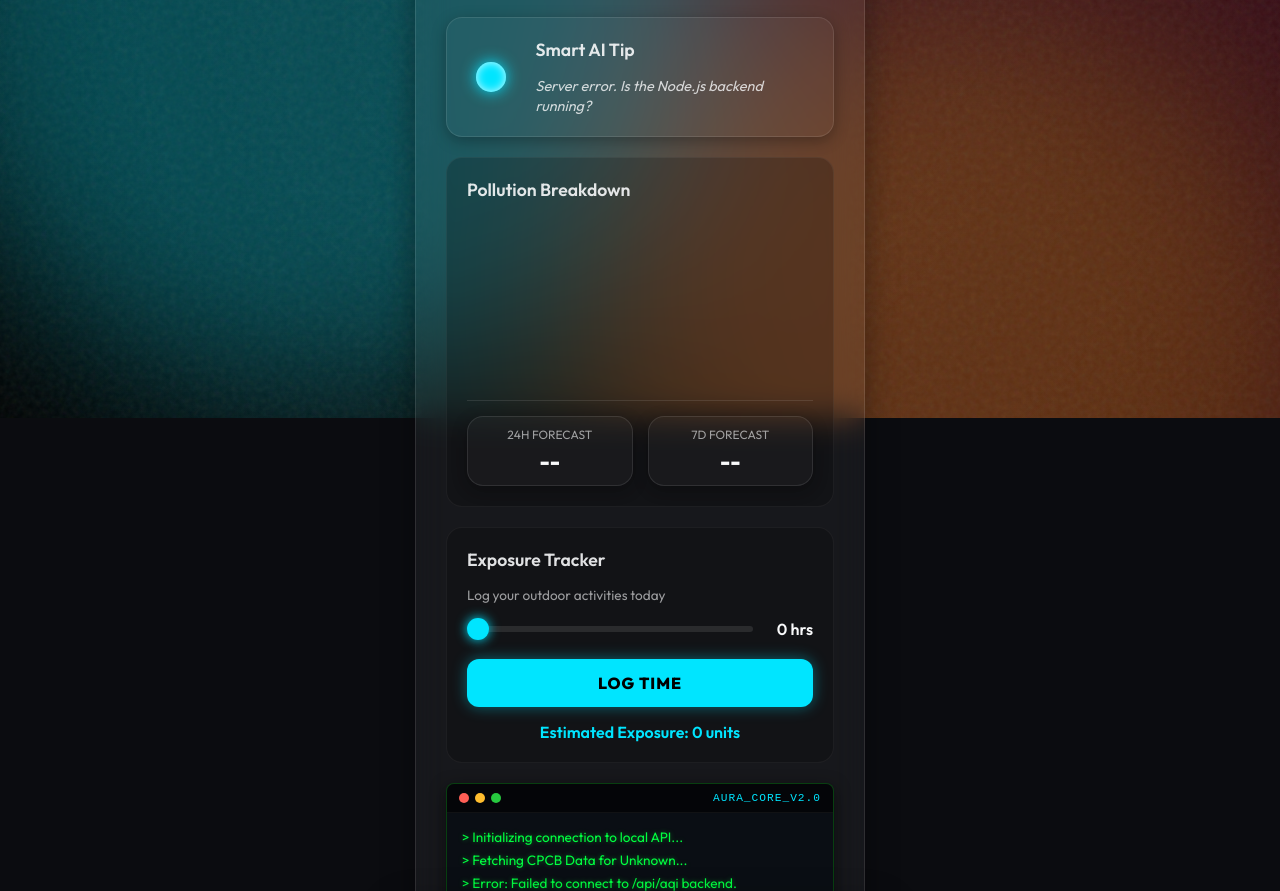
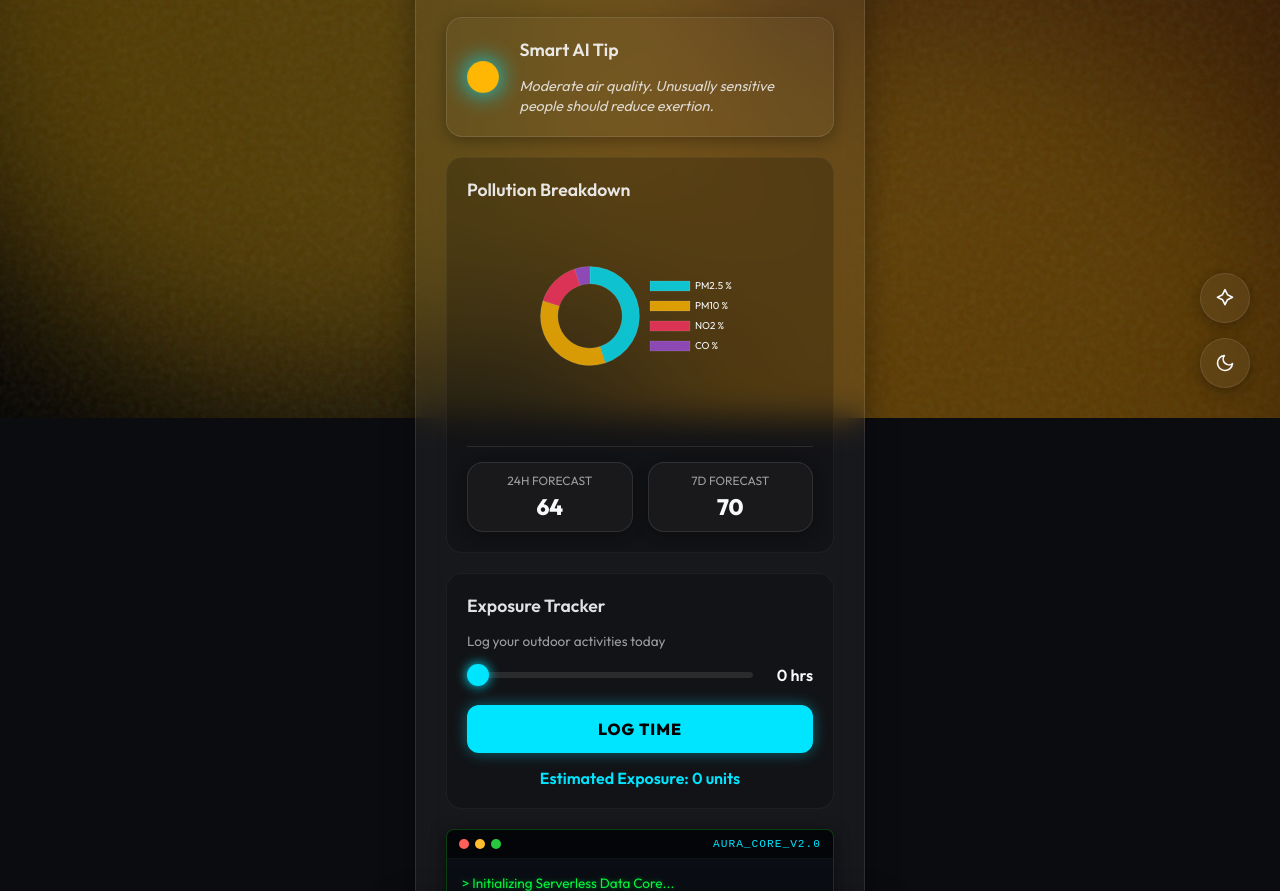
Before and after one commit to niteenraj434-max/AuraAir, a website: page index.html in a window 1280 px wide. Shown: the part 382-1273 px from the top of the page. Drawn offline with nearby package versions, Linux system fonts and the light colour scheme; no server answers.

Commit message:
Refactor: Switch to Serverless Data Model and add FAB Theme/Mode selectors

```diff
--- a/app.js
+++ b/app.js
@@ -18,17 +18,39 @@ document.addEventListener('DOMContentLoaded', () => {
     const stateSelect = document.getElementById('state-select');
     const locationSubtitle = document.getElementById('location-subtitle');
 
-    // Theme Toggle Elements
-    const themeBtn = document.getElementById('theme-toggle');
+    // Theme & Mode Elements
+    const fabMode = document.getElementById('fab-mode');
+    const fabTheme = document.getElementById('fab-theme');
+
     let isLightMode = localStorage.getItem('aura_theme') === 'light';
-
     if (isLightMode) document.body.classList.add('light-mode');
 
-    themeBtn.addEventListener('click', () => {
+    fabMode.addEventListener('click', () => {
         if ("vibrate" in navigator) navigator.vibrate(20);
         document.body.classList.toggle('light-mode');
         isLightMode = document.body.classList.contains('light-mode');
         localStorage.setItem('aura_theme', isLightMode ? 'light' : 'dark');
+    });
+
+    const accentColors = [
+        { color: '#00E5FF', blob1: 'rgba(0, 229, 255, 0.3)', blob2: 'rgba(0, 150, 255, 0.2)', blob3: 'rgba(0, 200, 200, 0.25)' }, // Cyan
+        { color: '#10B981', blob1: 'rgba(16, 185, 129, 0.3)', blob2: 'rgba(5, 150, 105, 0.2)', blob3: 'rgba(4, 120, 87, 0.25)' }, // Emerald
+        { color: '#8B5CF6', blob1: 'rgba(139, 92, 246, 0.3)', blob2: 'rgba(124, 58, 237, 0.2)', blob3: 'rgba(109, 40, 217, 0.25)' }, // Purple
+        { color: '#F59E0B', blob1: 'rgba(245, 158, 11, 0.3)', blob2: 'rgba(217, 119, 6, 0.2)', blob3: 'rgba(180, 83, 9, 0.25)' }   // Gold
+    ];
+    let currentAccentIndex = 0;
+
+    fabTheme.addEventListener('click', () => {
+        if ("vibrate" in navigator) navigator.vibrate(20);
+        currentAccentIndex = (currentAccentIndex + 1) % accentColors.length;
+        const theme = accentColors[currentAccentIndex];
+
+        document.documentElement.style.setProperty('--pure-teal', theme.color);
+        if (currentAqi <= 50) {
+            document.documentElement.style.setProperty('--blob1-color', theme.blob1);
+            document.documentElement.style.setProperty('--blob2-color', theme.blob2);
+            document.documentElement.style.setProperty('--blob3-color', theme.blob3);
+        }
     });
 
     // Terminal Element
@@ -127,22 +149,36 @@ document.addEventListener('DOMContentLoaded', () => {
         else exposureResult.style.color = 'var(--pure-teal)';
     });
 
-    // Dynamic Data Fetching via Custom Node API
+    // Serverless Data Core
+    const AURA_DATABASE = {};
+
     async function updateDashboard(state) {
-        logToTerminal(`Initializing connection to local API...`);
+        logToTerminal(`Initializing Serverless Data Core...`);
         try {
-            logToTerminal(`Fetching CPCB Data for ${state}...`);
+            logToTerminal(`Fetching Data for ${state}...`);
+            logToTerminal(`Data Vault Connected.`);
 
-            // Switch fetch logic to our local node backend route
-            const res = await fetch(`/api/aqi/${encodeURIComponent(state)}`);
-            if (!res.ok) throw new Error("API Route Not Found or Server Offline");
-            const json = await res.json();
+            // Serverless fallback logic since AURA_DATABASE is empty
+            let data = AURA_DATABASE[state];
 
-            logToTerminal(`Applying Regression Model...`);
-            logToTerminal(`Data parsed. Vehicle Density: ${json.vehicleDensity}/10`);
+            if (!data) {
+                // Generate fallback data mathematically to keep chart visible
+                let baseline = 80;
+                let currentHour = new Date().getHours();
+                let fluctuation = Math.sin((currentHour / 24) * Math.PI * 2) * 20;
+                currentAqi = Math.max(0, Math.round(baseline + fluctuation));
 
-            currentAqi = json.aqi;
-            const pol = json.pollutants;
+                data = {
+                    aqi: currentAqi,
+                    pollutants: { pm25: 45, pm10: 35, no2: 15, co: 5 },
+                    awarenessScore: 8,
+                    vehicleDensity: 7,
+                    state: state
+                };
+            }
+
+            currentAqi = data.aqi;
+            const pol = data.pollutants;
 
             updateCurrentAqi(currentAqi);
             updatePieChart([pol.pm25, pol.pm10, pol.no2, pol.co]);
@@ -153,16 +189,14 @@ document.addEventListener('DOMContentLoaded', () => {
 
             updateSmartTips(currentAqi);
             updateHoloColors(currentAqi);
-            updateEcoAction(currentAqi, json.state);
+            updateEcoAction(currentAqi, state);
 
             let statusLog = currentAqi > 150 ? 'Hazardous' : (currentAqi > 50 ? 'Moderate' : 'Good');
-            logToTerminal(`State: ${json.state} - Status: ${statusLog}.`);
-            logToTerminal(`Awareness Score updated: ${json.awarenessScore}/10.`);
+            logToTerminal(`State: ${state} - Status: ${statusLog}.`);
 
         } catch (error) {
-            console.error("Backend Fetch Error:", error);
-            logToTerminal(`Error: Failed to connect to /api/aqi backend.`);
-            document.getElementById('smart-tip-text').textContent = "Server error. Is the Node.js backend running?";
+            console.error("Data Vault Error:", error);
+            logToTerminal(`Error: Failed to connect to Data Vault.`);
         }
     }
 
@@ -255,9 +289,11 @@ document.addEventListener('DOMContentLoaded', () => {
             root.style.setProperty('--blob2-color', 'rgba(255, 120, 0, 0.2)');
             root.style.setProperty('--blob3-color', 'rgba(200, 150, 0, 0.25)');
         } else {
-            root.style.setProperty('--blob1-color', 'rgba(0, 229, 255, 0.3)');
-            root.style.setProperty('--blob2-color', 'rgba(0, 150, 255, 0.2)');
-            root.style.setProperty('--blob3-color', 'rgba(0, 200, 200, 0.25)');
+            // Respect the current accent color when Pure
+            const theme = accentColors[currentAccentIndex];
+            root.style.setProperty('--blob1-color', theme.blob1);
+            root.style.setProperty('--blob2-color', theme.blob2);
+            root.style.setProperty('--blob3-color', theme.blob3);
         }
     }
 
--- a/index.html
+++ b/index.html
@@ -34,11 +34,18 @@
         </svg>
     </div>
 
-    <!-- Theme Toggle (Hologram) -->
-    <div class="theme-btn haptic-btn" id="theme-toggle" title="Toggle Hologram Mode">
-        <svg viewBox="0 0 24 24" fill="none" stroke="currentColor" stroke-width="2" id="theme-icon" stroke-linecap="round" stroke-linejoin="round">
-            <path d="M12 3v1m0 16v1m9-9h-1M4 12H3m15.364 6.364l-.707-.707M6.343 6.343l-.707-.707m12.728 0l-.707.707M6.343 17.657l-.707.707M16 12a4 4 0 11-8 0 4 4 0 018 0z"></path>
-        </svg>
+    <!-- Floating Action Buttons (FABs) -->
+    <div class="fab-container">
+        <button class="fab haptic-btn" id="fab-theme" title="Cycle Accent Color">
+            <svg viewBox="0 0 24 24" fill="none" stroke="currentColor" stroke-width="2" stroke-linecap="round" stroke-linejoin="round">
+                <path d="M12 2l3 6 6 3-6 3-3 6-3-6-6-3 6-3z"></path>
+            </svg>
+        </button>
+        <button class="fab haptic-btn" id="fab-mode" title="Toggle Light/Night Mode">
+            <svg viewBox="0 0 24 24" fill="none" stroke="currentColor" stroke-width="2" stroke-linecap="round" stroke-linejoin="round" id="mode-icon">
+                <path d="M21 12.79A9 9 0 1111.21 3 7 7 0 0021 12.79z"></path>
+            </svg>
+        </button>
     </div>
 
     <!-- Bottom Sheet -->
--- a/style.css
+++ b/style.css
@@ -267,25 +267,33 @@ input[type="range"]::-webkit-slider-thumb:active { transform: scale(1.2); box-sh
     .predictions { flex-direction: column; }
 }
 
-/* Hologram Theme Toggle */
-.theme-btn {
-    position: absolute;
-    top: 20px;
-    right: 75px;
-    width: 45px;
-    height: 45px;
+/* Floating Action Buttons */
+.fab-container {
+    position: fixed;
+    bottom: 30px;
+    right: 30px;
+    display: flex;
+    flex-direction: column;
+    gap: 15px;
+    z-index: 100;
+}
+.fab {
+    width: 50px;
+    height: 50px;
+    border-radius: 50%;
     background: var(--glass-bg);
     backdrop-filter: blur(10px);
     border: 1px solid var(--glass-border);
-    border-radius: 50%;
+    color: var(--text-light);
     display: flex;
     justify-content: center;
     align-items: center;
     cursor: pointer;
-    z-index: 10;
-    color: var(--text-light);
+    box-shadow: 0 4px 15px rgba(0,0,0,0.3);
+    transition: all 0.2s ease;
 }
-.theme-btn svg { width: 20px; height: 20px; }
+.fab svg { width: 24px; height: 24px; }
+.fab:hover { transform: scale(1.1); background: rgba(255,255,255,0.1); }
 
 /* Light Mode (Frosted White Glass) */
 body.light-mode {
```
